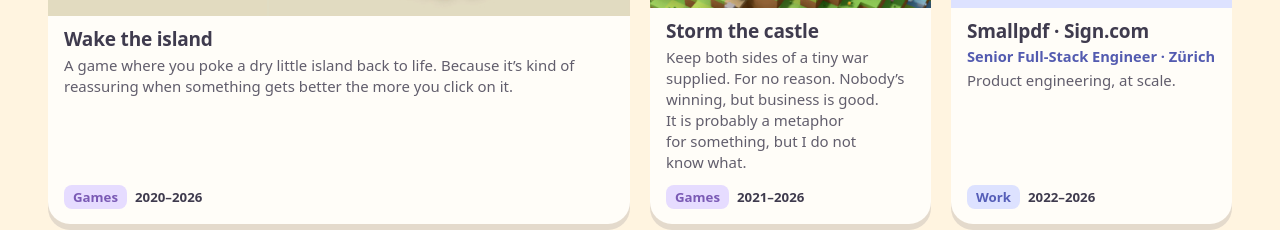
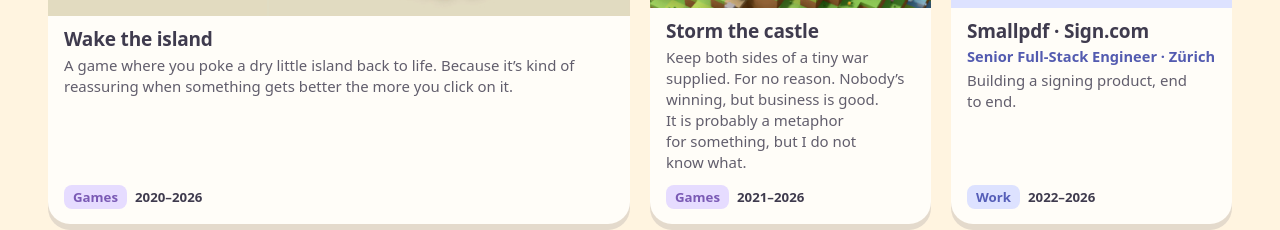
Before and after one commit to TiagoJeronimo/tiagojeronimo.github.io, a React (Vite) app: page / in a window 1280 px wide. Shown: the part 510-740 px from the top of the page. Built offline with nearby package versions, Linux system fonts and the light colour scheme.

Commit message:
Refine Smallpdf work experience title

```diff
--- a/src/content.ts
+++ b/src/content.ts
@@ -53,7 +53,7 @@ export const chapters: Chapter[] = [
     part: 'work',
     org: 'Smallpdf · Sign.com',
     years: '2022–2026',
-    title: 'Product engineering, at scale.',
+    title: 'Building a signing product, end to end.',
     role: 'Senior Full-Stack Engineer · Zürich',
     body: [
       'Smallpdf is the most used online PDF software and one of the 200 most visited websites in the world. I started on the core product, then moved to Sign.com, its e-signature product.',
```
